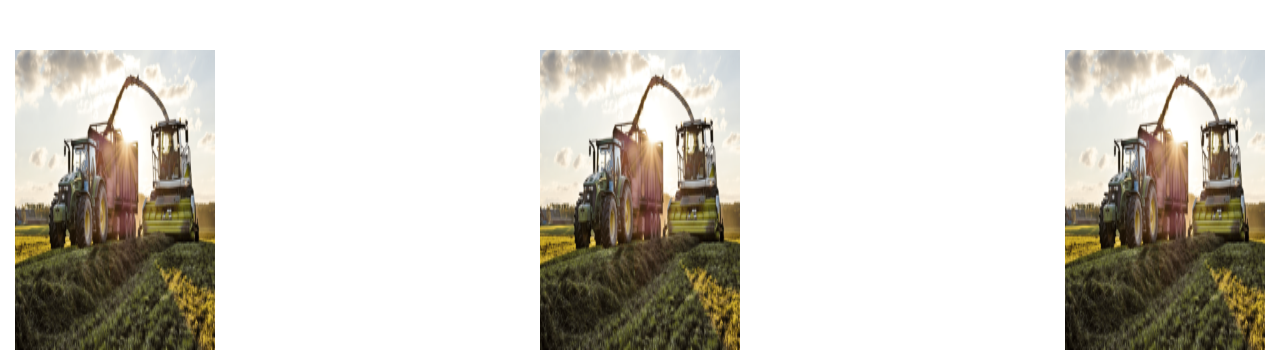
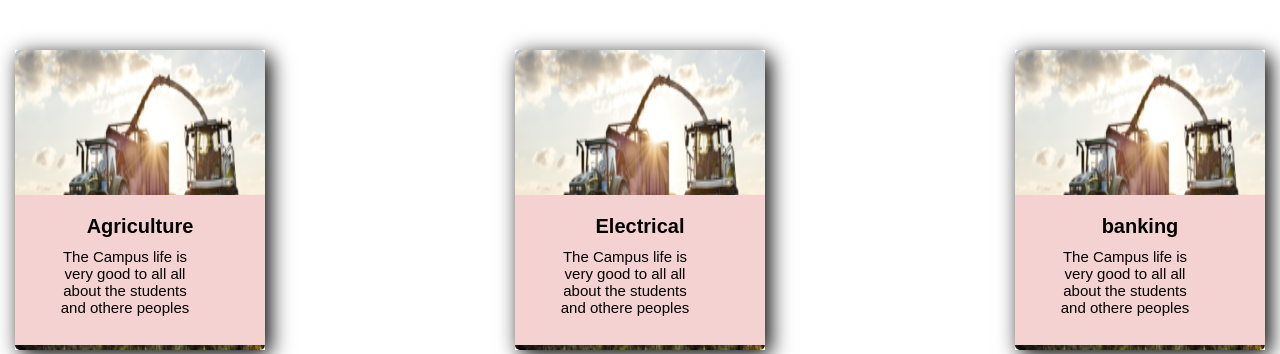
Before and after one commit to TamannaAfroz2666/Animation_Project, a plain HTML site: page Base/Learning/CardHover.html in a window 1280 px wide. Shown: the top 354 px of the page. Drawn offline with Linux system fonts and the light colour scheme.

Commit message:
botttom used in card

```diff
--- a/Styles/Learning/CardHover.css
+++ b/Styles/Learning/CardHover.css
@@ -14,17 +14,34 @@
     position: relative;
     /* padding: 50p 0px; */
 }
+.card{
+    box-shadow: 5px 5px 20px black;
+    overflow: hidden;
+}
 .card img{
-    width: 200px;
+    width: 250px;
     height: 300px;
+    border-radius: 5px;
 }
+.intro{
+    height: 150px;
+    width: 250px;
+    padding: 10px;
+    box-sizing: border-box;
+    position: absolute;
+    bottom: 5px;
+    background: rgb(245, 210, 210);
 
+}
 .card h1 {
+    font-size: 20px;
     text-align: center;
     padding: 10px 0;
 }
 .card p{
+    font-size: 15px;
     width: 200px;
-    text-align: justify;
+    text-align: center;
+    padding: 0 30px;
 
 }
```
